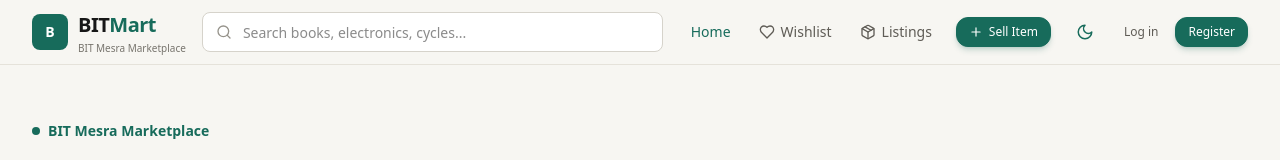
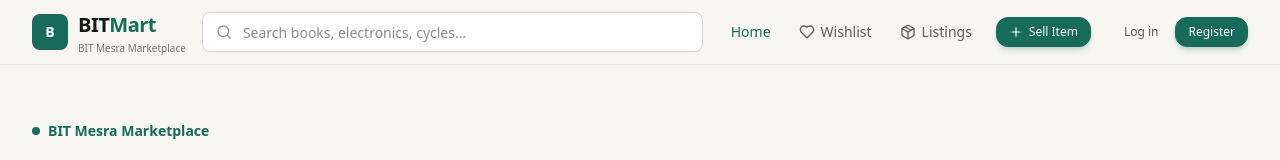
Before and after one commit to tarang0211/CampusMart, a React (Vite) app: page / in a window 1280 px wide. Shown: the top 160 px of the page. Built offline with nearby package versions, Linux system fonts and the light colour scheme; no server answers.

Commit message:
Remove dark mode toggle

```diff
--- a/src/components/layout/Navbar.jsx
+++ b/src/components/layout/Navbar.jsx
@@ -6,21 +6,17 @@ import {
   Heart,
   Package,
   User,
-  Sun,
-  Moon,
   Menu,
   X,
   LogOut,
 } from 'lucide-react';
 
-import { useTheme } from '../../context/ThemeContext';
 import { useAuth } from '../../context/AuthContext';
 import { useWishlist } from '../../context/WishlistContext';
 import { useProducts } from '../../context/ProductContext';
 import { Button } from '../common/Button';
 
 export const Navbar = () => {
-  const { darkMode, toggleDarkMode } = useTheme();
   const { user, isLoggedIn, logout } = useAuth();
   const { wishlist } = useWishlist();
   const { products, searchQuery, setSearchQuery } = useProducts();
@@ -167,20 +163,6 @@ export const Navbar = () => {
 
           {/* Right Controls */}
           <div className="flex shrink-0 items-center gap-1">
-
-            {/* Theme Toggle */}
-            <button
-              onClick={toggleDarkMode}
-              className="flex h-9 w-9 items-center justify-center rounded-lg text-[#5f5c56] transition-colors hover:bg-[#ece9e1] hover:text-[#176b5b] dark:text-[#b5bcb8] dark:hover:bg-[#18201d] dark:hover:text-[#3faf91]"
-              title={darkMode ? 'Switch to light mode' : 'Switch to dark mode'}
-              aria-label={darkMode ? 'Switch to light mode' : 'Switch to dark mode'}
-            >
-              {darkMode ? (
-                <Sun className="h-4.5 w-4.5 text-amber-400" />
-              ) : (
-                <Moon className="h-4.5 w-4.5 text-[#176b5b] dark:text-[#3faf91]" />
-              )}
-            </button>
 
             {/* Profile / Auth */}
             {isLoggedIn ? (
```
